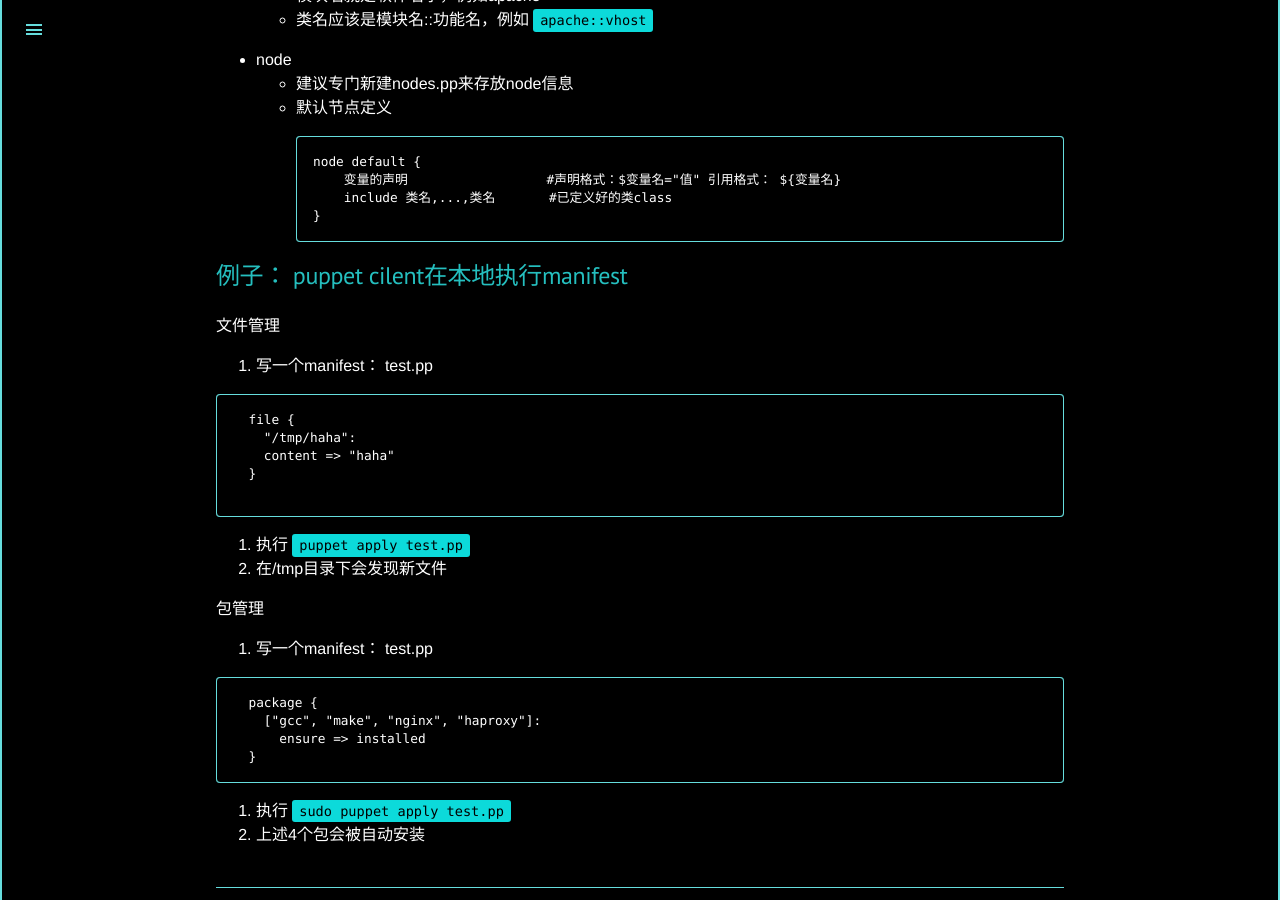
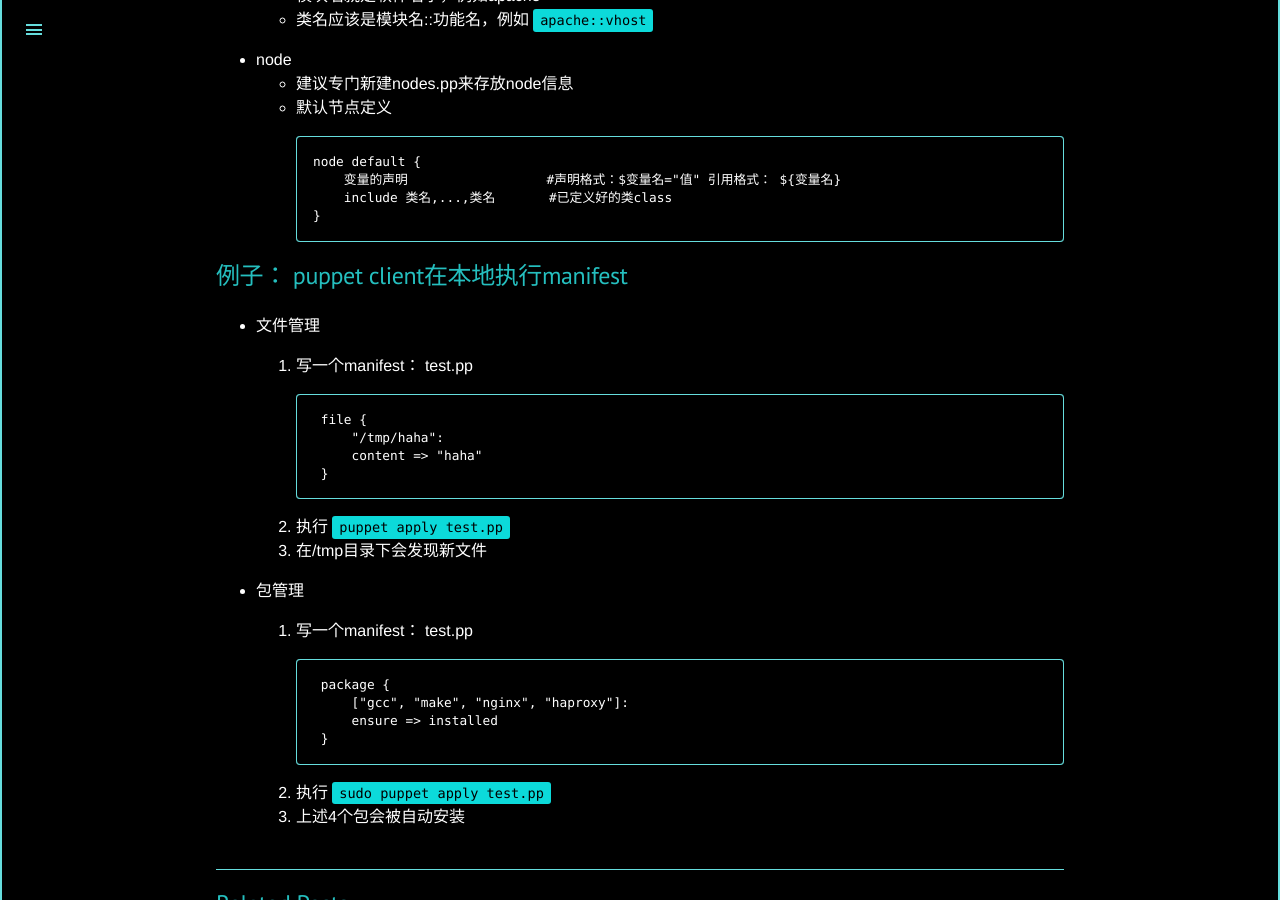
Before and after one commit to CheeseLee/zhouyaguo.github.io, a Jekyll site: the page built from _posts/2015-12-08-puppet-intro.md, in a window 1280 px wide and 900 px high, scrolled down 3173 px. Built offline with Jekyll 4.4.1, drawn with Linux system fonts in a browser that asks for light colours; comment, search, counter and statistics services are not loaded.

Commit message:
polish puppet

````diff
--- a/_posts/2015-12-08-puppet-intro.md
+++ b/_posts/2015-12-08-puppet-intro.md
@@ -169,34 +169,33 @@ facter送过来的信息可以作为变量进行处理的，node牵涉到的代
     }
     ```
 
-例子： puppet cilent在本地执行manifest
+例子： puppet client在本地执行manifest
 ------------------------------
 
-文件管理
+- 文件管理
 
-1. 写一个manifest： test.pp
+    1. 写一个manifest： test.pp
 
-  ```
-  file {
-    "/tmp/haha":
-    content => "haha"
-  }
+        ```
+        file {
+            "/tmp/haha":
+            content => "haha"
+        }
+        ```
 
-  ```
+    1. 执行 `puppet apply test.pp`
+    1. 在/tmp目录下会发现新文件
 
-1. 执行 `puppet apply test.pp`
-1. 在/tmp目录下会发现新文件
+- 包管理
 
-包管理
+    1. 写一个manifest： test.pp
 
-1. 写一个manifest： test.pp
+        ```
+        package {
+            ["gcc", "make", "nginx", "haproxy"]:
+            ensure => installed
+        }
+        ```
 
-  ```
-  package {
-    ["gcc", "make", "nginx", "haproxy"]:
-      ensure => installed
-  }
-  ```
-
-1. 执行 `sudo puppet apply test.pp`
-1. 上述4个包会被自动安装
+    1. 执行 `sudo puppet apply test.pp`
+    1. 上述4个包会被自动安装
````
